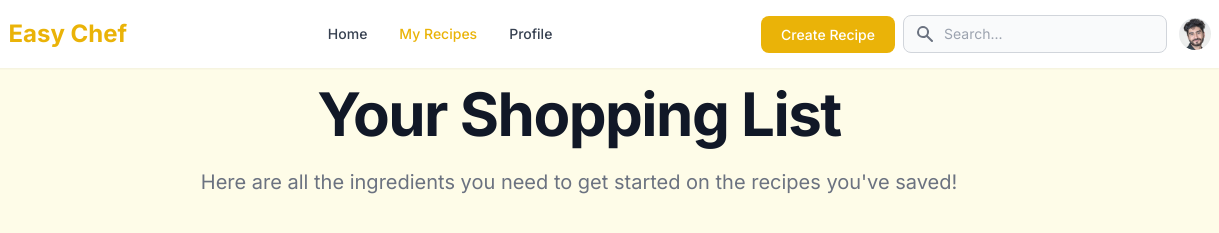
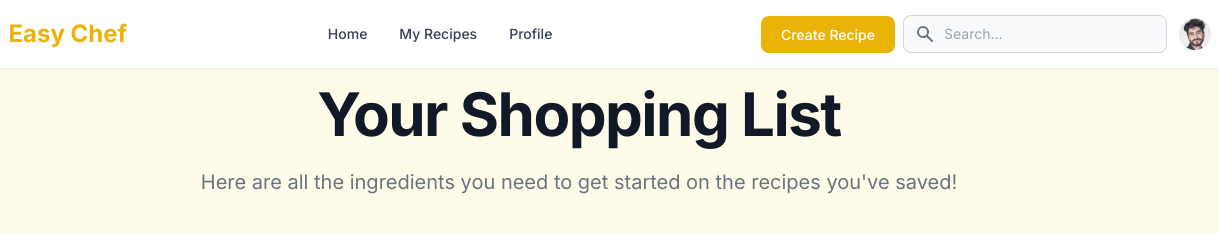
Before and after one commit to SamirGhias/EasyChefRecipePage, a plain HTML site: page EasyChef/pages/shoppinglist.html in a window 1280 px wide. Shown: the top 233 px of the page, 61-1280 px from the left. Drawn offline with nearby package versions, Linux system fonts and the light colour scheme.

Commit message:
Update shoppinglist.html

```diff
--- a/EasyChef/pages/shoppinglist.html
+++ b/EasyChef/pages/shoppinglist.html
@@ -155,7 +155,7 @@ Avatar Component https://flowbite.com/docs/components/avatar/
                         <li>
                             <a
                                 href="myrecipes.html"
-                                class="block py-2 pl-3 pr-4 text-white bg-yellow-500 rounded md:bg-transparent md:text-yellow-500 md:p-0"
+                                class="block py-2 pl-3 pr-4 text-gray-700 rounded hover:bg-gray-100 md:hover:bg-transparent md:hover:text-yellow-500 md:p-0"
                                 aria-current="page"
                                 >My Recipes</a
                             >
```
